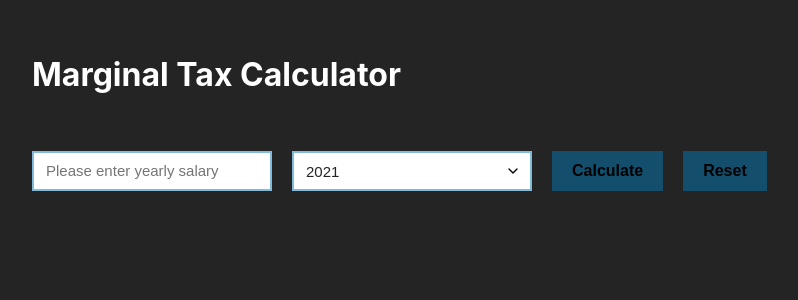
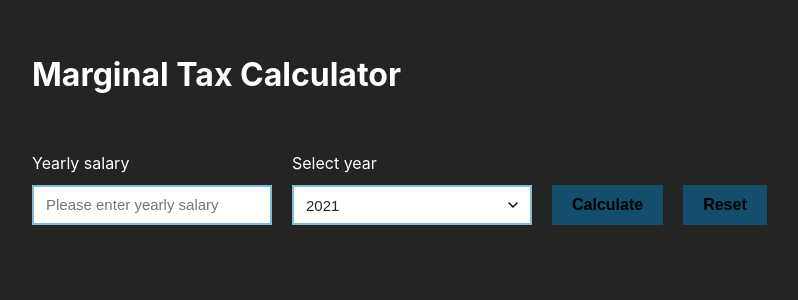
Before and after one commit to rommelmamedov/points-tax-calculator, a React (Vite) app: page / in a window 1280 px wide. Shown: the top 300 px of the page, without its empty margins (238-1036 px from the left). Built offline with nearby package versions, Linux system fonts and the light colour scheme.

Commit message:
move input and select to dedicated components

```diff
--- a/src/components/CalculationForm.tsx
+++ b/src/components/CalculationForm.tsx
@@ -1,7 +1,9 @@
 import { Dispatch, SetStateAction, SyntheticEvent } from 'react';
 
+import { YearSelect } from '@points/components/YearSelect';
+import { SalaryInput } from '@points/components/SalaryInput';
+
 import { FormValues } from '@points/types';
-import { taxYearOptions } from '@points/constants';
 
 import '@points/styles/CalculationForm.css';
 
@@ -21,26 +23,8 @@ export const CalculationForm = ({
   setFormValues,
 }: CalculationFormProps) => (
   <form id="calculation-form" onSubmit={handleSubmit}>
-    <input
-      className="salary-input"
-      type="number"
-      id="salary"
-      min={0}
-      name="salary"
-      placeholder="Please enter yearly salary"
-      // NOTE: This is a workaround for showing placeholder if value is undefined.
-      // Otherwise React will treat this input component as non-controlled.
-      value={formValues.salary ? formValues.salary : ''}
-      onChange={() => console.log('changed')}
-      required
-    />
-    <select className="tax-year-select" value={formValues.year} onChange={() => console.log('changed')} required>
-      {taxYearOptions.map(year => (
-        <option key={year} value={year}>
-          {year}
-        </option>
-      ))}
-    </select>
+    <SalaryInput onChange={setFormValues} value={formValues.salary} />
+    <YearSelect onChange={setFormValues} value={formValues.year} />
     <button type="submit" className="form-button" disabled={isLoading}>
       {isLoading ? 'Calculating...' : 'Calculate'}
     </button>
--- /dev/null
+++ b/src/components/SalaryInput.tsx
@@ -0,0 +1,33 @@
+import { ChangeEvent, Dispatch, SetStateAction, useCallback } from 'react';
+
+import { FormValues } from '@points/types';
+
+interface SalaryInputProps {
+  onChange: Dispatch<SetStateAction<FormValues>>;
+  value: number | undefined;
+}
+
+export const SalaryInput = ({ onChange, value }: SalaryInputProps) => {
+  const handleChange = useCallback((event: ChangeEvent<HTMLInputElement>) => {
+    onChange(formValues => ({ ...formValues, salary: event.target.valueAsNumber }));
+  }, []);
+
+  return (
+    <div className="input-wrapper">
+      <label htmlFor="salary">Yearly salary</label>
+      <input
+        className="salary-input"
+        type="number"
+        id="salary"
+        min={0}
+        name="salary"
+        placeholder="Please enter yearly salary"
+        // NOTE: This is a workaround for showing placeholder if value is undefined.
+        // Otherwise React will treat this input component as non-controlled.
+        value={value ? value : ''}
+        onChange={handleChange}
+        required
+      />
+    </div>
+  );
+};
--- /dev/null
+++ b/src/components/YearSelect.tsx
@@ -0,0 +1,28 @@
+import { ChangeEvent, Dispatch, SetStateAction, useCallback } from 'react';
+
+import { FormValues } from '@points/types';
+import { taxYearOptions } from '@points/constants';
+
+interface YearSelectProps {
+  onChange: Dispatch<SetStateAction<FormValues>>;
+  value: number;
+}
+
+export const YearSelect = ({ value, onChange }: YearSelectProps) => {
+  const handleChange = useCallback((event: ChangeEvent<HTMLSelectElement>) => {
+    onChange(formValues => ({ ...formValues, year: Number(event.target.value) }));
+  }, []);
+
+  return (
+    <div className="input-wrapper">
+      <label htmlFor="salary">Select year</label>
+      <select className="tax-year-select" value={value} onChange={handleChange} required>
+        {taxYearOptions.map(year => (
+          <option key={year} value={year}>
+            {year}
+          </option>
+        ))}
+      </select>
+    </div>
+  );
+};
--- a/src/styles/CalculationForm.css
+++ b/src/styles/CalculationForm.css
@@ -2,6 +2,12 @@
   display: flex;
   gap: 20px;
   align-items: flex-end;
+}
+
+.input-wrapper {
+  display: flex;
+  gap: 10px;
+  flex-direction: column;
 }
 
 .salary-input,
```
